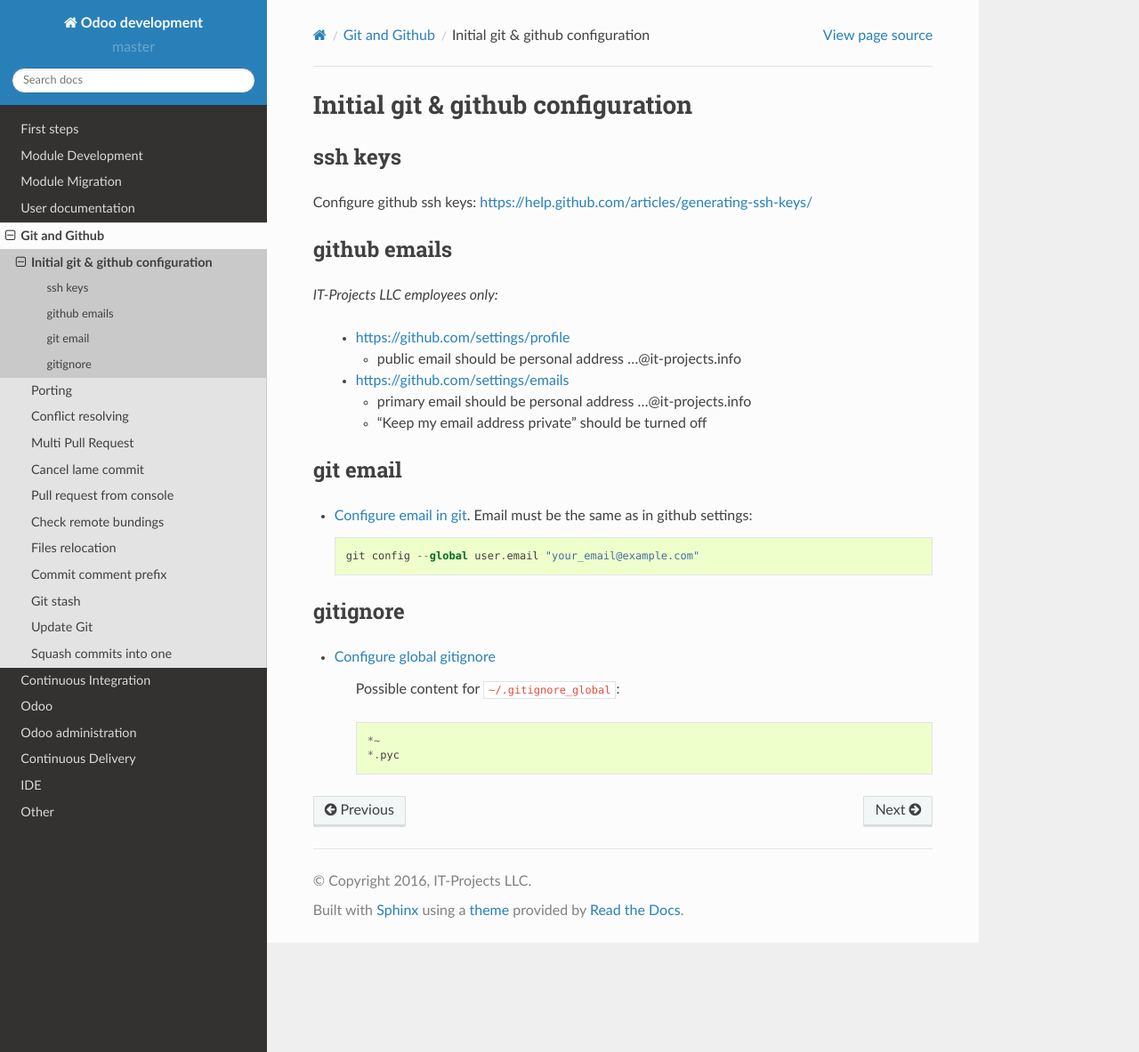
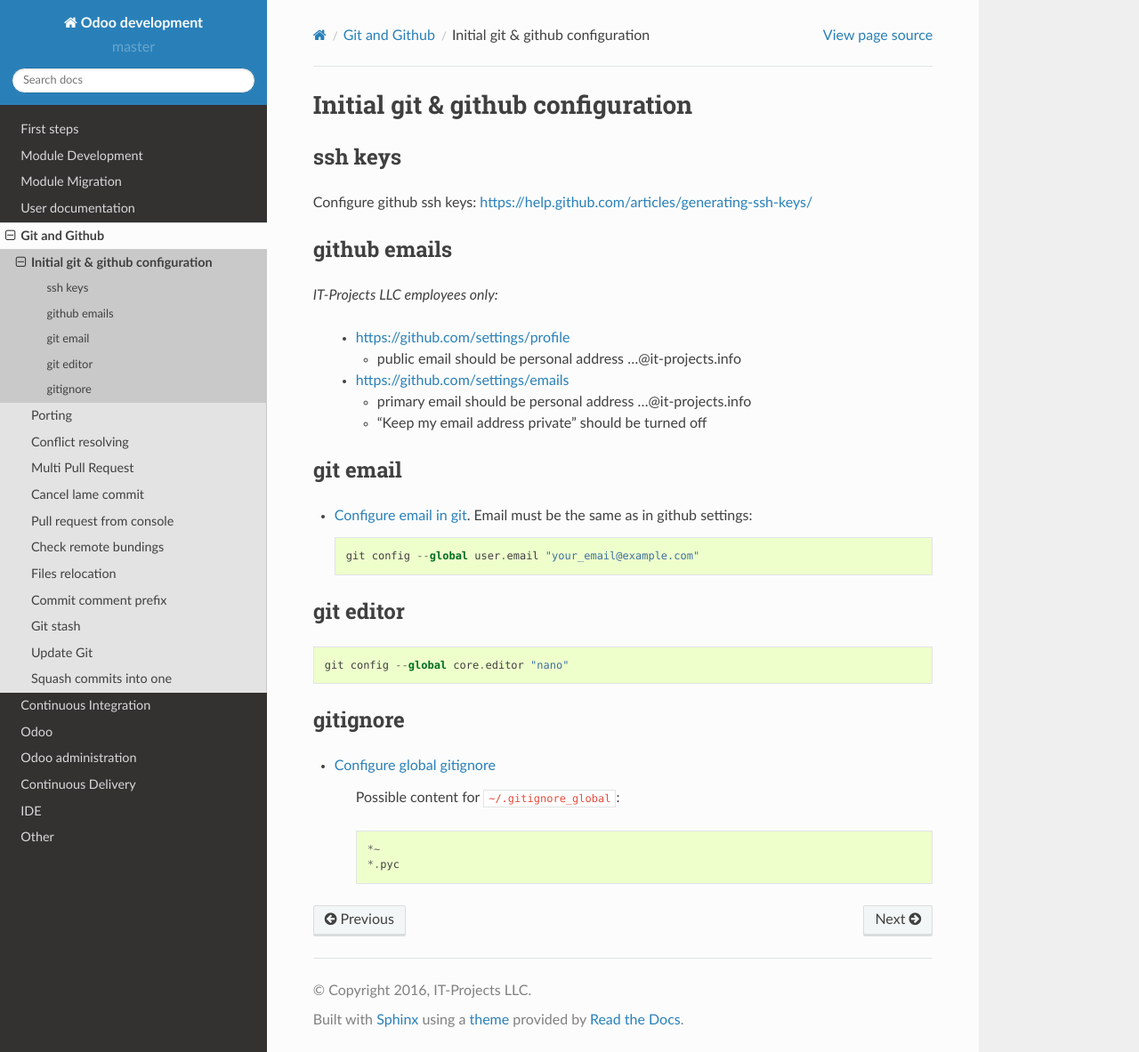
Before and after one commit to itpp-labs/odoo-development, a Sphinx documentation site: the page built from docs/git/init.rst, in a window 1280 px wide and 1183 px high. Shown: the whole window at 89% size. Built offline with Sphinx 7.4.7 and the Read the Docs theme 2.0.0, drawn with Linux system fonts in a browser that asks for light colours; pages that are not in the unit, such as notebooks, are missing from menus.

Commit message:
init git: editor

```diff
--- a/docs/git/init.rst
+++ b/docs/git/init.rst
@@ -26,6 +26,12 @@
 
     git config --global user.email "your_email@example.com"
 
+git editor
+==========
+::
+
+    git config --global core.editor "nano"
+
 gitignore
 =========
 
```
